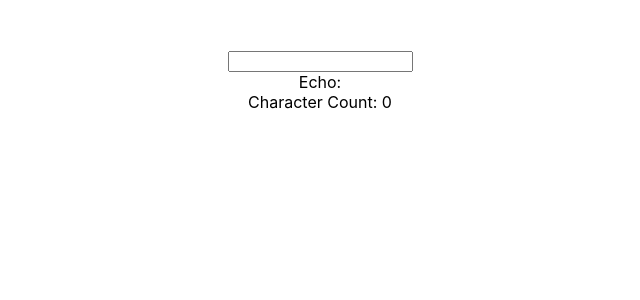
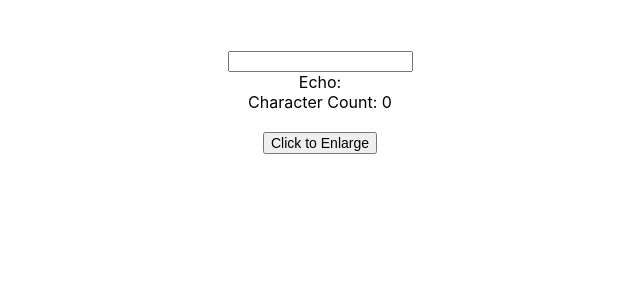
Before and after one commit to Onepiece2424/my-recoil-app, a React (Create React App) app: page / in a window 1280 px wide. Shown: the top 300 px of the page, without its empty margins (320-960 px from the left). Built offline with nearby package versions, Linux system fonts and the light colour scheme.

Commit message:
feat:ボタンを押下するたびにフォントサイズが大きくなるコンポーネントを作成

```diff
--- a/src/components/CharacterCounter.tsx
+++ b/src/components/CharacterCounter.tsx
@@ -3,6 +3,7 @@ import TextInput from './TextInput'
 import CharacterCount from './CharacterCount'
 import { atom } from 'recoil'
 import styled from 'styled-components'
+import FontButton from './FontButton.tsx'
 
 
 const CharacterCounter = () => {
@@ -14,10 +15,16 @@ const CharacterCounter = () => {
     default: '',
   });
 
+  const fontSizeState = atom({
+    key: 'fontSizeState',
+    default: 14,
+  });
+
   return (
     <StyledWrapper>
       <TextInput textState={textState} />
       <CharacterCount textState={textState} />
+      <FontButton fontSizeState={fontSizeState} />
     </StyledWrapper>
   )
 }
--- /dev/null
+++ b/src/components/FontButton.tsx
@@ -0,0 +1,24 @@
+import React from 'react'
+import { useRecoilState } from 'recoil';
+import styled from 'styled-components';
+
+const FontButton = ({ fontSizeState }) => {
+
+  const [fontSize, setFontSize] = useRecoilState(fontSizeState);
+
+  console.log(fontSize);
+
+  return (
+    <ButtonWrapper>
+      <button onClick={() => setFontSize((size: number) => size + 1)} style={{ fontSize: `${fontSize}px` }}>
+        Click to Enlarge
+      </button>
+    </ButtonWrapper>
+  )
+}
+
+const ButtonWrapper = styled.div`
+  margin: 20px auto;
+`
+
+export default FontButton
```
